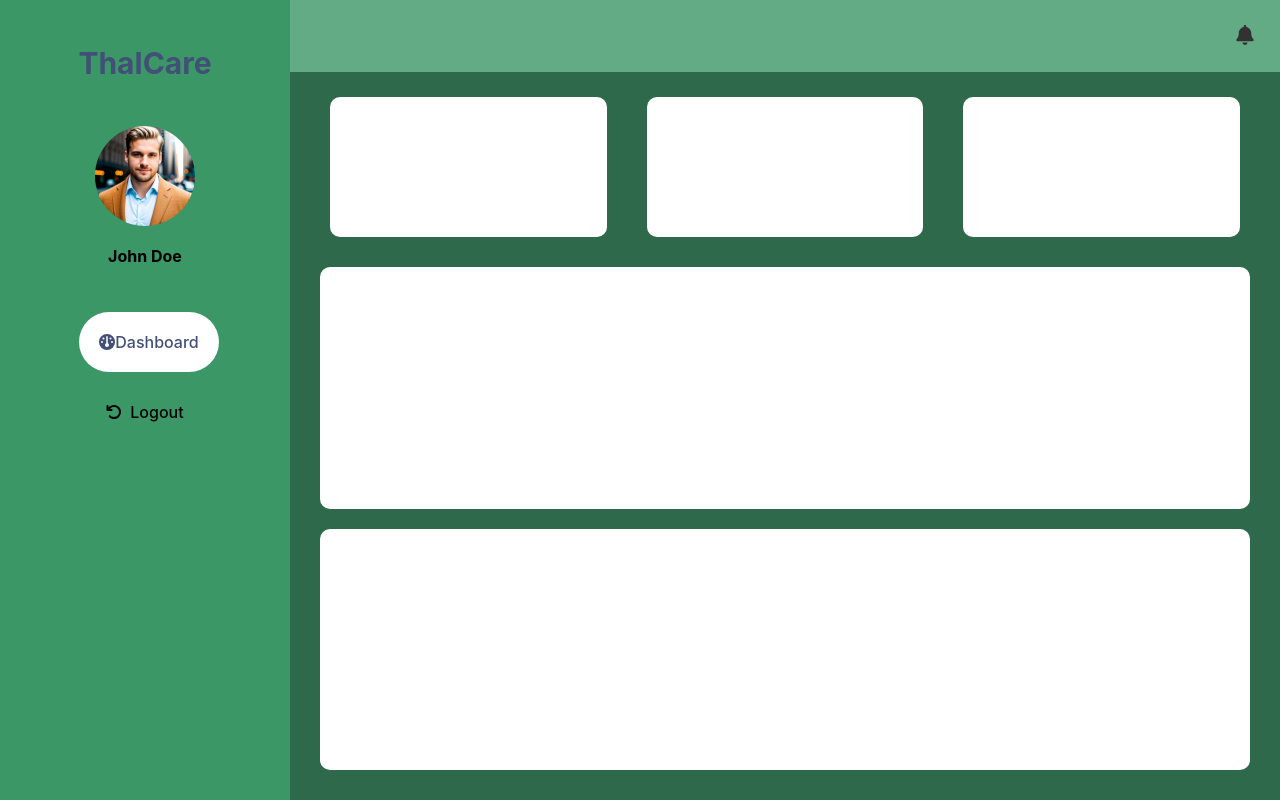
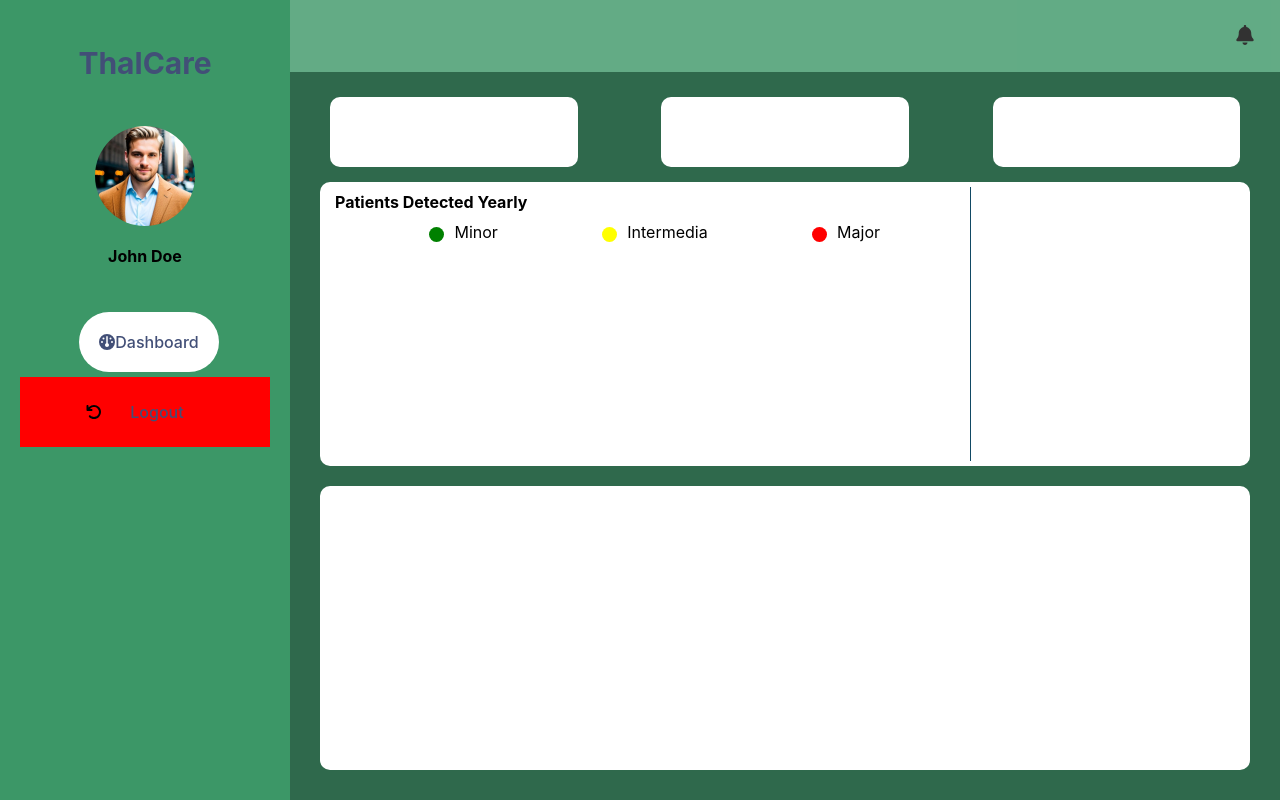
Before and after one commit to Sewmini-Wije/ThalCare, a React (Create React App) app: page /dashboard in a window 1280 px wide. Built offline with nearby package versions, Linux system fonts and the light colour scheme.

Commit message:
update project

```diff
--- a/src/components/Dashboard.jsx
+++ b/src/components/Dashboard.jsx
@@ -9,7 +9,20 @@ const Dashboard = () => {
                 <div className="dash1"></div>
             </div>
 
-            <div className="dash-section2"></div>
+            <div className="dash-section2">
+                <div className="lineChart">
+                    <h4>Patients Detected Yearly </h4>
+                    <div className="lineDef">
+                        <div className="line-color"><div className="line-color1"></div>Minor</div>
+                        <div className="line-color"><div className="line-color2"></div>Intermedia</div>
+                        <div className="line-color"><div className="line-color3"></div>Major</div>
+
+
+
+                    </div>
+                </div>
+                <div className="pieChart"></div>
+            </div>
 
             <div className="dash-section3"></div>
         </div>
--- a/src/components/Layout.jsx
+++ b/src/components/Layout.jsx
@@ -6,7 +6,7 @@ import docProfile1 from "../img/docProfile1.jpg";
 
 const user = {
     name: "John Doe",
-    profilePic: docProfile1 // Replace with real user image URL
+    profilePic: docProfile1
 };
 
 const Layout = () => {
@@ -23,16 +23,14 @@ const Layout = () => {
                             <p className="user-name"> {user.name} </p>
                         </li>
 
-                        <li className="py-2 nav-link">
-                            {/* <Link to="/dashboard">Dashboard</Link> */}
-                            <NavLink to="/dashboard" className={({isActive}) => isActive ? "nav-link active" : "nav-link"} >
+                        <li className="py-2">
+                            <NavLink to="/dashboard" className={({isActive}) => isActive ? "nav-link active" : "nav-link"}>
                                 <FontAwesomeIcon icon={faDashboard} />
                                 <span>Dashboard</span>
                             </NavLink>
                         </li>
                         <li className="py-2 nav-link">
                             <FontAwesomeIcon icon={faArrowRotateBack} />
-                            {/* <Link to="/">Logout</Link> */}
                             <NavLink to="/" className={({isActive}) => isActive ? "nav-link active" : "nav-link"} >Logout</NavLink>
                         </li>
                     </ul>
--- a/src/styles/Dashboard.css
+++ b/src/styles/Dashboard.css
@@ -7,22 +7,72 @@
 
 .dash-section1 .dash1, .dash-section2, .dash-section3 {
     background-color: #ffffff;
-    padding: 10px;
+    padding: 5px;
     border-radius: 10px;
 }
 
-.dash-section1 {
+.dash-section1, .dash-section2 {
     display: flex;
     flex-direction: row;
 }
 
+.dash-section1 {
+    justify-content: space-between;
+}
+
 .dash1 {
-    width: 30%;
-    height: 120px;
-    margin: 5px 20px 20px 20px;
+    width: 25%;
+    height: 60px;
+    margin: 5px 20px 5px 20px;
 }
 
 .dash-section2, .dash-section3 {
     height: 40%;
     margin: 10px;
+    padding-left: 10px;
 }
+
+.lineChart {
+    flex: 1;
+    height: 100%;
+    width: 70%;
+    display: flex;
+    flex-direction: column;
+}
+
+.lineChart h4 {
+    margin: 0;
+    padding: 5px;
+}
+
+.lineDef {
+    display: flex;
+    flex-direction: row;
+    justify-content: space-evenly;
+    width: 100%;
+    margin: 0;
+    padding: 0;
+}
+
+.line-color {
+    display: flex;
+    flex-direction: row;
+    padding: 5px;
+}
+
+.line-color1, .line-color2, .line-color3 {
+    height: 15px;
+    width: 15px;
+    border-radius: 50%;
+    margin: 5px 10px;
+}
+
+.line-color1 { background-color: green; }
+.line-color2 { background-color: yellow; }
+.line-color3 { background-color: red; }
+
+.pieChart {
+    height: 100%;
+    width: 30%;
+    border-left: 0.5px solid #114964;
+}
--- a/src/styles/Layout.css
+++ b/src/styles/Layout.css
@@ -42,18 +42,20 @@
   .nav-link {
     color: #000000;
     width: 250px;
+    background-color: red;
   }
 
-  .side-nav nav ul .nav-link:hover {
-    background-color: #ffffff;
-    border-radius: 100px;
+  .side-nav nav ul li a.nav-link {
+    color: #424f77;
+    width: 5;
+    padding: 20px;
+    text-decoration: none;
   }
 
-  .side-nav nav ul .nav-link.active {
+  .side-nav nav ul .nav-link:hover, .side-nav nav ul .nav-link.active {
     background-color: #ffffff;
     border-radius: 100px;
     color: #424f77;
-    padding: 20px;
   }
 
   .side-nav nav ul li a {
@@ -65,7 +67,7 @@
     cursor: pointer;
   }
 
-  /* .side-nav nav ul li a.active {
+  /* .side-navp nav ul li a.active {
     background-color: #ffffff;
     border-radius: 100px;
     color: #424f77;
```
